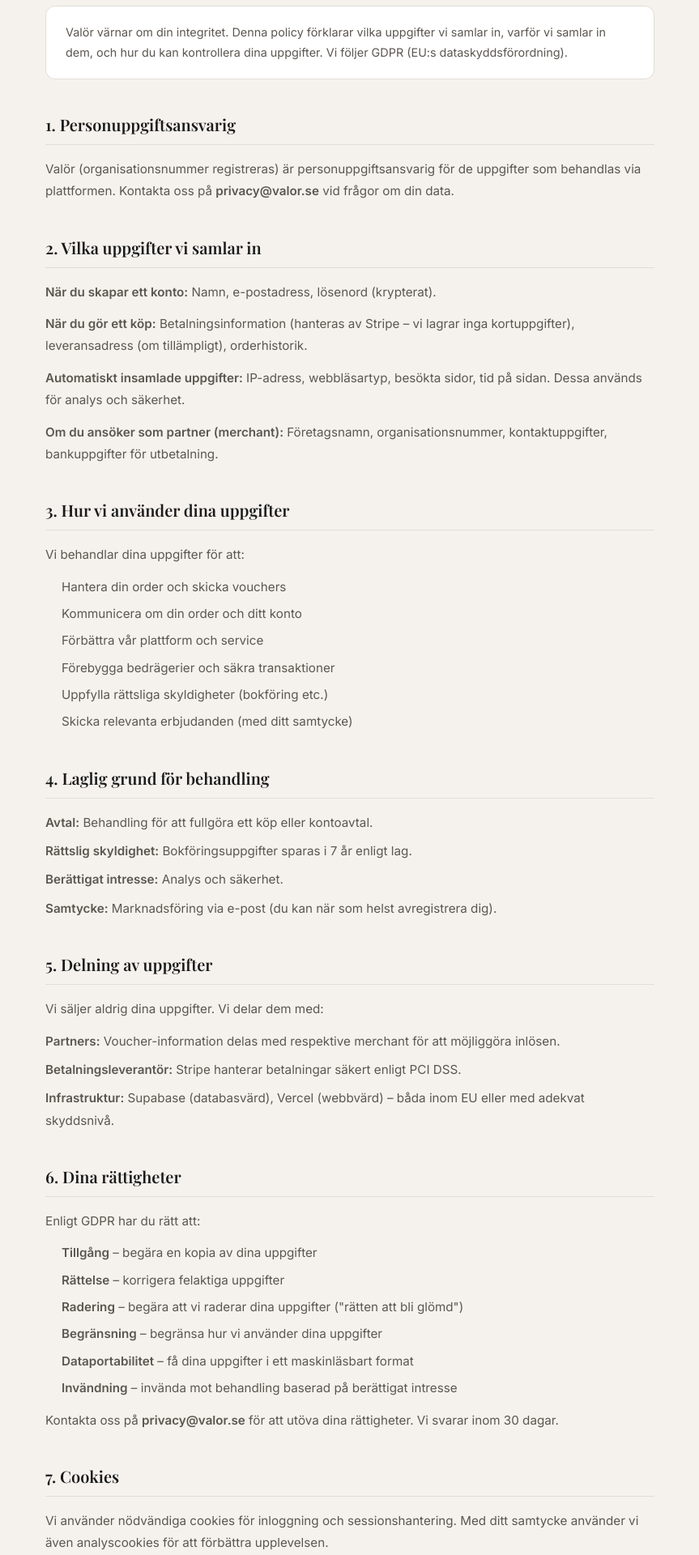
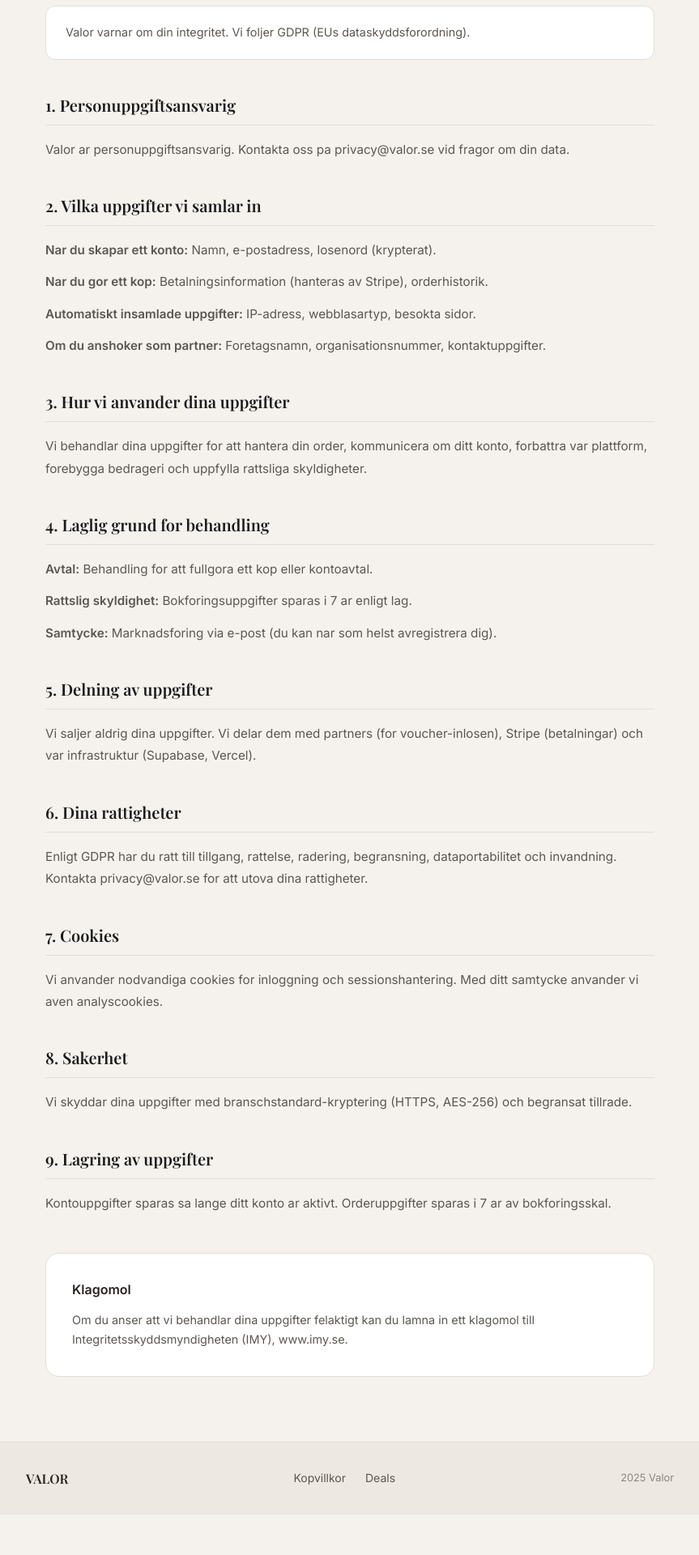
Before and after one commit to noa94444-blip/valor-se, a Next.js app: page /integritet in a window 1280 px wide. Shown: the part 240-2160 px from the top of the page at 81% size, without its empty margins (208-1071 px from the left). After the commit the page ends 2110 px from the top, so only its background shows below. Built offline with nearby package versions, Linux system fonts and the light colour scheme.

Commit message:
Fix: integritet page no Section component

```diff
--- a/app/integritet/page.tsx
+++ b/app/integritet/page.tsx
@@ -2,28 +2,22 @@
 import Link from 'next/link'
 
 export const metadata = {
-  title: 'Integritetspolicy – Valör',
-  description: 'Valörs integritetspolicy – hur vi samlar in, använder och skyddar dina personuppgifter.',
+  title: 'Integritetspolicy - Valor',
+  description: 'Valors integritetspolicy - hur vi samlar in, anvander och skyddar dina personuppgifter.',
 }
 
-const Section = ({ title, children }) => (
-  <section style={{ marginBottom: '2.5rem' }}>
-    <h2 style={{ fontFamily: 'Playfair Display, serif', fontSize: '1.25rem', fontWeight: 600, color: '#1A1A1A', marginBottom: '1rem', paddingBottom: '0.5rem', borderBottom: '1px solid #E2DDD6' }}>
-      {title}
-    </h2>
-    <div style={{ color: '#5C5650', lineHeight: 1.8, fontSize: '0.95rem' }}>
-      {children}
-    </div>
-  </section>
-)
+const sStyle = { marginBottom: '2.5rem' }
+const h2S = { fontFamily: 'Playfair Display, serif', fontSize: '1.25rem', fontWeight: 600, color: '#1A1A1A', marginBottom: '1rem', paddingBottom: '0.5rem', borderBottom: '1px solid #E2DDD6' }
+const tS = { color: '#5C5650', lineHeight: 1.8, fontSize: '0.95rem' }
+const pS = { marginTop: '0.75rem' }
 
 export default function IntegritetPage() {
   return (
     <main style={{ minHeight: '100vh', backgroundColor: '#F5F2ED', color: '#26231F' }}>
       <nav style={{ position: 'fixed', top: 0, left: 0, right: 0, zIndex: 50, backgroundColor: 'rgba(245,242,237,0.95)', backdropFilter: 'blur(8px)', borderBottom: '1px solid #E2DDD6' }}>
         <div style={{ maxWidth: '1200px', margin: '0 auto', padding: '0 1.5rem', height: '64px', display: 'flex', alignItems: 'center', justifyContent: 'space-between' }}>
-          <Link href="/" style={{ fontFamily: 'Playfair Display, serif', fontSize: '1.5rem', fontWeight: 600, color: '#26231F', textDecoration: 'none' }}>VALÖR</Link>
-          <Link href="/deals" style={{ fontSize: '0.875rem', color: '#5C5650', textDecoration: 'none' }}>← Tillbaka till deals</Link>
+          <Link href="/" style={{ fontFamily: 'Playfair Display, serif', fontSize: '1.5rem', fontWeight: 600, color: '#26231F', textDecoration: 'none' }}>VALOR</Link>
+          <Link href="/deals" style={{ fontSize: '0.875rem', color: '#5C5650', textDecoration: 'none' }}>Tillbaka till deals</Link>
         </div>
       </nav>
 
@@ -34,89 +28,93 @@ export default function IntegritetPage() {
         </div>
 
         <div style={{ backgroundColor: '#fff', borderRadius: '12px', padding: '1.25rem 1.5rem', border: '1.5px solid #E2DDD6', marginBottom: '2.5rem', fontSize: '0.9rem', color: '#5C5650', lineHeight: 1.7 }}>
-          Valör värnar om din integritet. Denna policy förklarar vilka uppgifter vi samlar in, varför vi samlar in dem, och hur du kan kontrollera dina uppgifter. Vi följer GDPR (EU:s dataskyddsförordning).
+          Valor varnar om din integritet. Vi foljer GDPR (EUs dataskyddsforordning).
         </div>
 
-        <Section title="1. Personuppgiftsansvarig">
-          <p>Valör (organisationsnummer registreras) är personuppgiftsansvarig för de uppgifter som behandlas via plattformen. Kontakta oss på <strong>privacy@valor.se</strong> vid frågor om din data.</p>
-        </Section>
+        <div style={sStyle}>
+          <h2 style={h2S}>1. Personuppgiftsansvarig</h2>
+          <div style={tS}>
+            <p>Valor ar personuppgiftsansvarig. Kontakta oss pa privacy@valor.se vid fragor om din data.</p>
+          </div>
+        </div>
 
-        <Section title="2. Vilka uppgifter vi samlar in">
-          <p><strong>När du skapar ett konto:</strong> Namn, e-postadress, lösenord (krypterat).</p>
-          <p style={{ marginTop: '0.75rem' }}><strong>När du gör ett köp:</strong> Betalningsinformation (hanteras av Stripe – vi lagrar inga kortuppgifter), leveransadress (om tillämpligt), orderhistorik.</p>
-          <p style={{ marginTop: '0.75rem' }}><strong>Automatiskt insamlade uppgifter:</strong> IP-adress, webbläsartyp, besökta sidor, tid på sidan. Dessa används för analys och säkerhet.</p>
-          <p style={{ marginTop: '0.75rem' }}><strong>Om du ansöker som partner (merchant):</strong> Företagsnamn, organisationsnummer, kontaktuppgifter, bankuppgifter för utbetalning.</p>
-        </Section>
+        <div style={sStyle}>
+          <h2 style={h2S}>2. Vilka uppgifter vi samlar in</h2>
+          <div style={tS}>
+            <p><strong>Nar du skapar ett konto:</strong> Namn, e-postadress, losenord (krypterat).</p>
+            <p style={pS}><strong>Nar du gor ett kop:</strong> Betalningsinformation (hanteras av Stripe), orderhistorik.</p>
+            <p style={pS}><strong>Automatiskt insamlade uppgifter:</strong> IP-adress, webblasartyp, besokta sidor.</p>
+            <p style={pS}><strong>Om du anshoker som partner:</strong> Foretagsnamn, organisationsnummer, kontaktuppgifter.</p>
+          </div>
+        </div>
 
-        <Section title="3. Hur vi använder dina uppgifter">
-          <p>Vi behandlar dina uppgifter för att:</p>
-          <ul style={{ marginTop: '0.75rem', paddingLeft: '1.25rem', display: 'flex', flexDirection: 'column', gap: '0.375rem' }}>
-            <li>Hantera din order och skicka vouchers</li>
-            <li>Kommunicera om din order och ditt konto</li>
-            <li>Förbättra vår plattform och service</li>
-            <li>Förebygga bedrägerier och säkra transaktioner</li>
-            <li>Uppfylla rättsliga skyldigheter (bokföring etc.)</li>
-            <li>Skicka relevanta erbjudanden (med ditt samtycke)</li>
-          </ul>
-        </Section>
+        <div style={sStyle}>
+          <h2 style={h2S}>3. Hur vi anvander dina uppgifter</h2>
+          <div style={tS}>
+            <p>Vi behandlar dina uppgifter for att hantera din order, kommunicera om ditt konto, forbattra var plattform, forebygga bedrageri och uppfylla rattsliga skyldigheter.</p>
+          </div>
+        </div>
 
-        <Section title="4. Laglig grund för behandling">
-          <p><strong>Avtal:</strong> Behandling för att fullgöra ett köp eller kontoavtal.</p>
-          <p style={{ marginTop: '0.5rem' }}><strong>Rättslig skyldighet:</strong> Bokföringsuppgifter sparas i 7 år enligt lag.</p>
-          <p style={{ marginTop: '0.5rem' }}><strong>Berättigat intresse:</strong> Analys och säkerhet.</p>
-          <p style={{ marginTop: '0.5rem' }}><strong>Samtycke:</strong> Marknadsföring via e-post (du kan när som helst avregistrera dig).</p>
-        </Section>
+        <div style={sStyle}>
+          <h2 style={h2S}>4. Laglig grund for behandling</h2>
+          <div style={tS}>
+            <p><strong>Avtal:</strong> Behandling for att fullgora ett kop eller kontoavtal.</p>
+            <p style={pS}><strong>Rattslig skyldighet:</strong> Bokforingsuppgifter sparas i 7 ar enligt lag.</p>
+            <p style={pS}><strong>Samtycke:</strong> Marknadsforing via e-post (du kan nar som helst avregistrera dig).</p>
+          </div>
+        </div>
 
-        <Section title="5. Delning av uppgifter">
-          <p>Vi säljer aldrig dina uppgifter. Vi delar dem med:</p>
-          <p style={{ marginTop: '0.75rem' }}><strong>Partners:</strong> Voucher-information delas med respektive merchant för att möjliggöra inlösen.</p>
-          <p style={{ marginTop: '0.5rem' }}><strong>Betalningsleverantör:</strong> Stripe hanterar betalningar säkert enligt PCI DSS.</p>
-          <p style={{ marginTop: '0.5rem' }}><strong>Infrastruktur:</strong> Supabase (databasvärd), Vercel (webbvärd) – båda inom EU eller med adekvat skyddsnivå.</p>
-        </Section>
+        <div style={sStyle}>
+          <h2 style={h2S}>5. Delning av uppgifter</h2>
+          <div style={tS}>
+            <p>Vi saljer aldrig dina uppgifter. Vi delar dem med partners (for voucher-inlosen), Stripe (betalningar) och var infrastruktur (Supabase, Vercel).</p>
+          </div>
+        </div>
 
-        <Section title="6. Dina rättigheter">
-          <p>Enligt GDPR har du rätt att:</p>
-          <ul style={{ marginTop: '0.75rem', paddingLeft: '1.25rem', display: 'flex', flexDirection: 'column', gap: '0.375rem' }}>
-            <li><strong>Tillgång</strong> – begära en kopia av dina uppgifter</li>
-            <li><strong>Rättelse</strong> – korrigera felaktiga uppgifter</li>
-            <li><strong>Radering</strong> – begära att vi raderar dina uppgifter ("rätten att bli glömd")</li>
-            <li><strong>Begränsning</strong> – begränsa hur vi använder dina uppgifter</li>
-            <li><strong>Dataportabilitet</strong> – få dina uppgifter i ett maskinläsbart format</li>
-            <li><strong>Invändning</strong> – invända mot behandling baserad på berättigat intresse</li>
-          </ul>
-          <p style={{ marginTop: '0.75rem' }}>Kontakta oss på <strong>privacy@valor.se</strong> för att utöva dina rättigheter. Vi svarar inom 30 dagar.</p>
-        </Section>
+        <div style={sStyle}>
+          <h2 style={h2S}>6. Dina rattigheter</h2>
+          <div style={tS}>
+            <p>Enligt GDPR har du ratt till tillgang, rattelse, radering, begransning, dataportabilitet och invandning. Kontakta privacy@valor.se for att utova dina rattigheter.</p>
+          </div>
+        </div>
 
-        <Section title="7. Cookies">
-          <p>Vi använder nödvändiga cookies för inloggning och sessionshantering. Med ditt samtycke använder vi även analyscookies för att förbättra upplevelsen.</p>
-          <p style={{ marginTop: '0.75rem' }}>Du kan alltid ändra dina cookie-inställningar i din webbläsare.</p>
-        </Section>
+        <div style={sStyle}>
+          <h2 style={h2S}>7. Cookies</h2>
+          <div style={tS}>
+            <p>Vi anvander nodvandiga cookies for inloggning och sessionshantering. Med ditt samtycke anvander vi aven analyscookies.</p>
+          </div>
+        </div>
 
-        <Section title="8. Säkerhet">
-          <p>Vi skyddar dina uppgifter med branschstandard-kryptering (HTTPS, AES-256), begränsat tillträde och regelbundna säkerhetsgranskningar. Vid ett dataintrång notifierar vi Integritetsskyddsmyndigheten (IMY) inom 72 timmar.</p>
-        </Section>
+        <div style={sStyle}>
+          <h2 style={h2S}>8. Sakerhet</h2>
+          <div style={tS}>
+            <p>Vi skyddar dina uppgifter med branschstandard-kryptering (HTTPS, AES-256) och begransat tillrade.</p>
+          </div>
+        </div>
 
-        <Section title="9. Lagring av uppgifter">
-          <p>Kontouppgifter sparas så länge ditt konto är aktivt. Orderuppgifter sparas i 7 år av bokföringsskäl. Du kan begära radering av icke-obligatoriska uppgifter när som helst.</p>
-        </Section>
+        <div style={sStyle}>
+          <h2 style={h2S}>9. Lagring av uppgifter</h2>
+          <div style={tS}>
+            <p>Kontouppgifter sparas sa lange ditt konto ar aktivt. Orderuppgifter sparas i 7 ar av bokforingsskal.</p>
+          </div>
+        </div>
 
         <div style={{ backgroundColor: '#fff', borderRadius: '16px', padding: '2rem', border: '1.5px solid #E2DDD6', marginTop: '3rem' }}>
-          <h3 style={{ fontWeight: 600, marginBottom: '0.75rem', color: '#26231F' }}>Klagomål</h3>
+          <h3 style={{ fontWeight: 600, marginBottom: '0.75rem', color: '#26231F' }}>Klagomol</h3>
           <p style={{ color: '#5C5650', fontSize: '0.9rem', lineHeight: 1.7 }}>
-            Om du anser att vi behandlar dina uppgifter felaktigt kan du lämna in ett klagomål till
-            <strong> Integritetsskyddsmyndigheten (IMY)</strong>, www.imy.se.
+            Om du anser att vi behandlar dina uppgifter felaktigt kan du lamna in ett klagomol till Integritetsskyddsmyndigheten (IMY), www.imy.se.
           </p>
         </div>
       </div>
 
       <footer style={{ backgroundColor: '#EDE9E2', borderTop: '1px solid #E2DDD6', padding: '2rem 1.5rem' }}>
         <div style={{ maxWidth: '800px', margin: '0 auto', display: 'flex', flexWrap: 'wrap', gap: '1.5rem', justifyContent: 'space-between', alignItems: 'center' }}>
-          <Link href="/" style={{ fontFamily: 'Playfair Display, serif', fontWeight: 600, color: '#26231F', textDecoration: 'none' }}>VALÖR</Link>
+          <Link href="/" style={{ fontFamily: 'Playfair Display, serif', fontWeight: 600, color: '#26231F', textDecoration: 'none' }}>VALOR</Link>
           <div style={{ display: 'flex', gap: '1.5rem' }}>
-            <Link href="/villkor" style={{ fontSize: '0.875rem', color: '#5C5650', textDecoration: 'none' }}>Köpvillkor</Link>
+            <Link href="/villkor" style={{ fontSize: '0.875rem', color: '#5C5650', textDecoration: 'none' }}>Kopvillkor</Link>
             <Link href="/deals" style={{ fontSize: '0.875rem', color: '#5C5650', textDecoration: 'none' }}>Deals</Link>
           </div>
-          <div style={{ fontSize: '0.8rem', color: '#8A8480' }}>© 2025 Valör</div>
+          <div style={{ fontSize: '0.8rem', color: '#8A8480' }}>2025 Valor</div>
         </div>
       </footer>
     </main>
```
